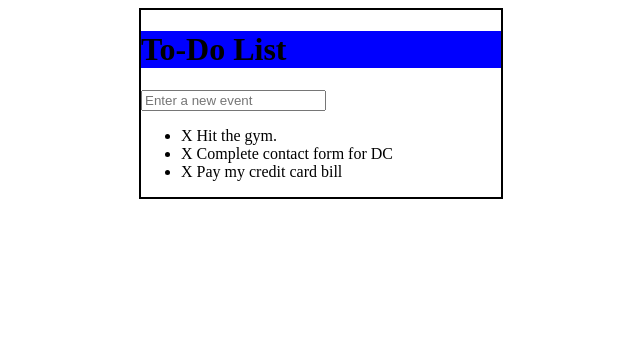
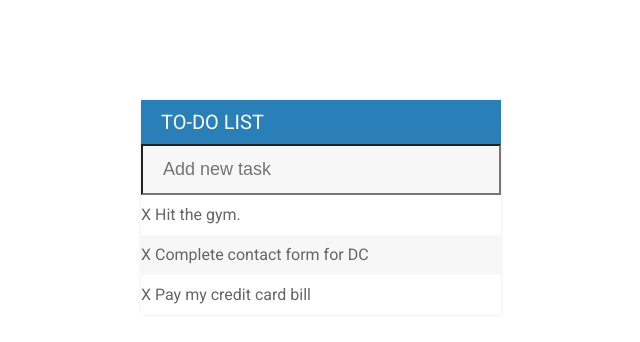
Before and after one commit to PradhumnaPancholi/ToDo, a plain HTML site: page index.html in a window 1280 px wide. Shown: the whole page, without its empty margins (319-959 px from the left). Drawn offline with Linux system fonts and the light colour scheme.

Commit message:
added styling

```diff
--- a/assets/css/todos.css
+++ b/assets/css/todos.css
@@ -1,16 +1,58 @@
 body{
+    font-family: 'Roboto', sans-serif;
 
 }
 
-#container{
-    border: solid 2px black;
-    width: 360px;
-    margin: 0 auto;
+h1{
+    background-color: #2980b9;
+    color: white;
+    margin: 0;
+    padding: 10px 20px;
+    text-transform: uppercase;
+    font-size: 20px;
+    font-weight: normal;
 }
 
-h1{
-    background-color: blue;
+ul{
+    list-style: none;
+    margin: 0;
+    padding: 0;
 }
+
+li{
+    background: #fff;
+    height: 40px;
+    line-height: 40px;
+    color: #666;
+
+}
+
+input{
+    font-size: 18px;
+    background: #f7f7f7;
+    width: 100%;
+    padding: 13px 13px 13px 20px;
+    box-sizing: border-box;
+    color: #2980b9;
+}
+
+input:focus{
+    background: white;
+    border:3px solid #2980b9;
+    outline: none;
+}
+
+li:nth-child(2n){
+    background-color: #f7f7f7;
+}
+
+#container{
+    width: 360px;
+    margin: 100px auto;
+    box-shadow: 0 0 3px rgba(0, 0, 0, 0.1);
+    background-color: #f7f7f7;
+}
+
 
 .done{
     color: grey;
--- a/assets/js/todos.js
+++ b/assets/js/todos.js
@@ -21,6 +21,6 @@ $("input[type = 'text']").keypress(function(event){
         //clear the input//
         $(this).val("");
         //create a new li and add to ul//
-        $("ul").append("<li><span>X <span>" + newToDo + "</li>")
+        $("ul").append("<li><span>X </span>" + newToDo + "</li>")
     }
 });
--- a/index.html
+++ b/index.html
@@ -5,16 +5,18 @@
         <title>ToDo List</title>
         <link rel = "stylesheet" type = "text/CSS" href = "assets/css/todos.css">
         <script type = "text/javascript" src = "assets/js/lib/jquery-3.3.1.min.js"></script>
+        <!--Google Fonts-->
+        <link href="https://fonts.googleapis.com/css?family=Roboto:400,500,700" rel="stylesheet">
     </head>
     <body>
         <div id = "container">
             <h1>To-Do List</h1>
-            <input type = "text" placeholder = "Enter a new event">
+            <input type = "text" placeholder="Add new task">
 
             <ul>
-                <li> <span>X</span> Hit the gym.</li>
-                <li> <span>X</span> Complete contact form for DC</li>
-                <li> <span>X</span> Pay my credit card bill</li>
+                <li><span>X</span> Hit the gym.</li>
+                <li><span>X</span> Complete contact form for DC</li>
+                <li><span>X</span> Pay my credit card bill</li>
             </ul>
         </div>
     <script type  = "text/javascript" src = "assets/js/todos.js"></script>
```
